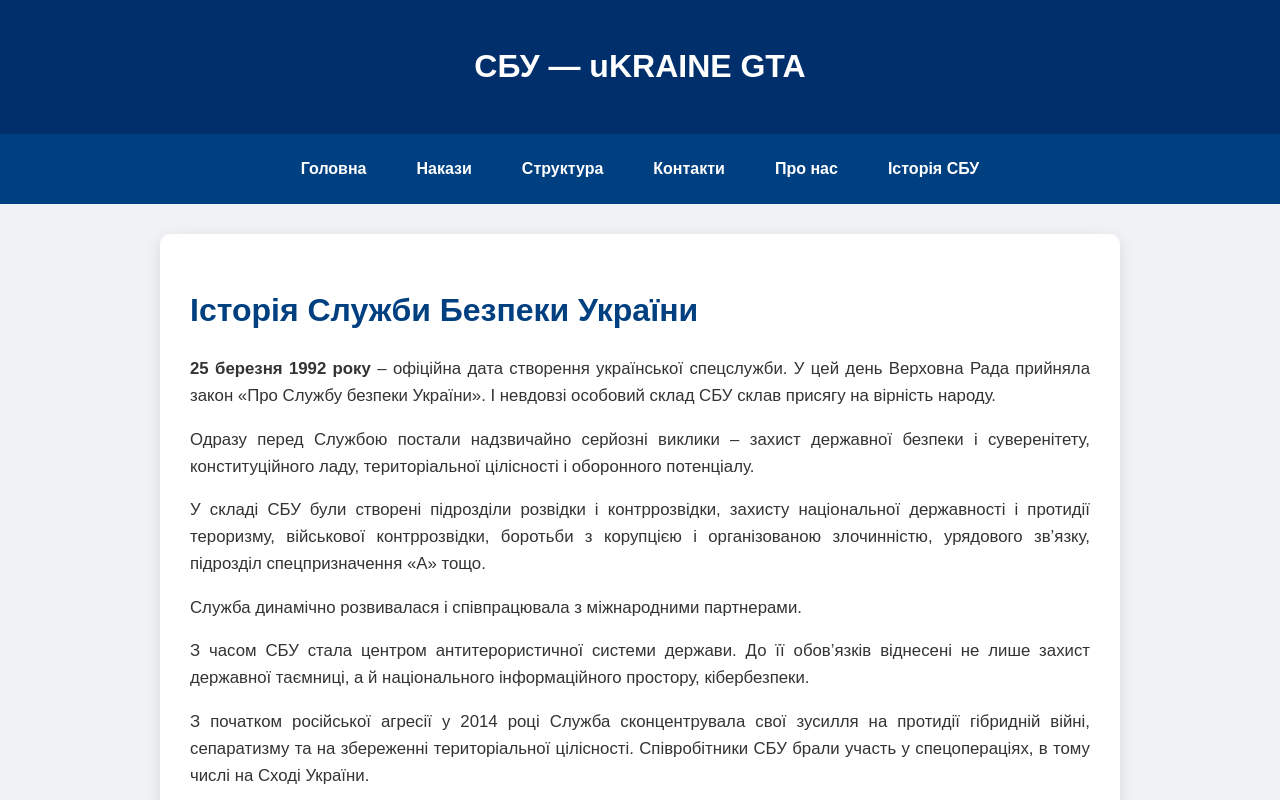
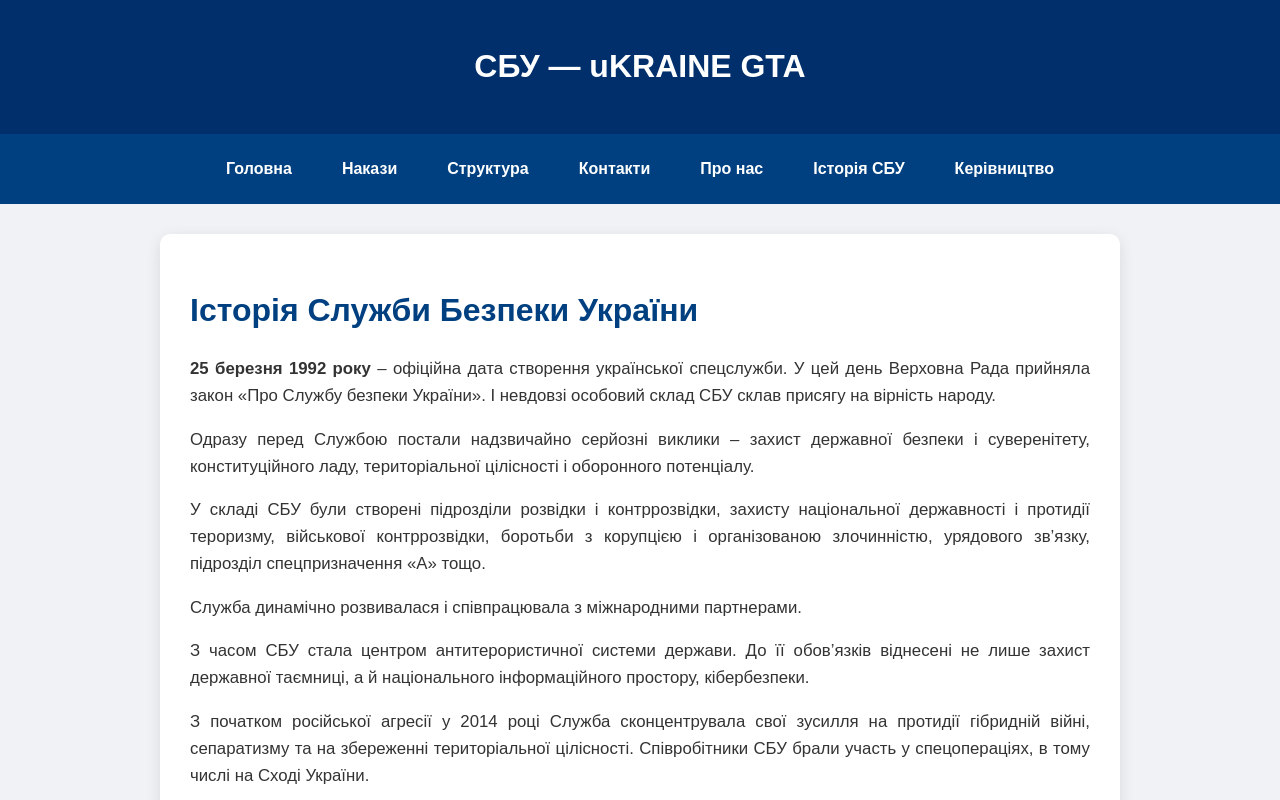
Before and after one commit to Kiril199680/SBU_UA_GTA_03, a plain HTML site: page istorya.html in a window 1280 px wide. Shown: the top 800 px of the page. Drawn offline with Linux system fonts and the light colour scheme.

Commit message:
Update istorya.html

```diff
--- a/istorya.html
+++ b/istorya.html
@@ -107,6 +107,7 @@
     <a href="kontakt.html">Контакти</a>
     <a href="about.html">Про нас</a>
     <a href="istorya.html">Історія СБУ</a>
+    <a href="kerivnytstvo.html">Керівництво</a>
   </nav>
 
   <main>
```
